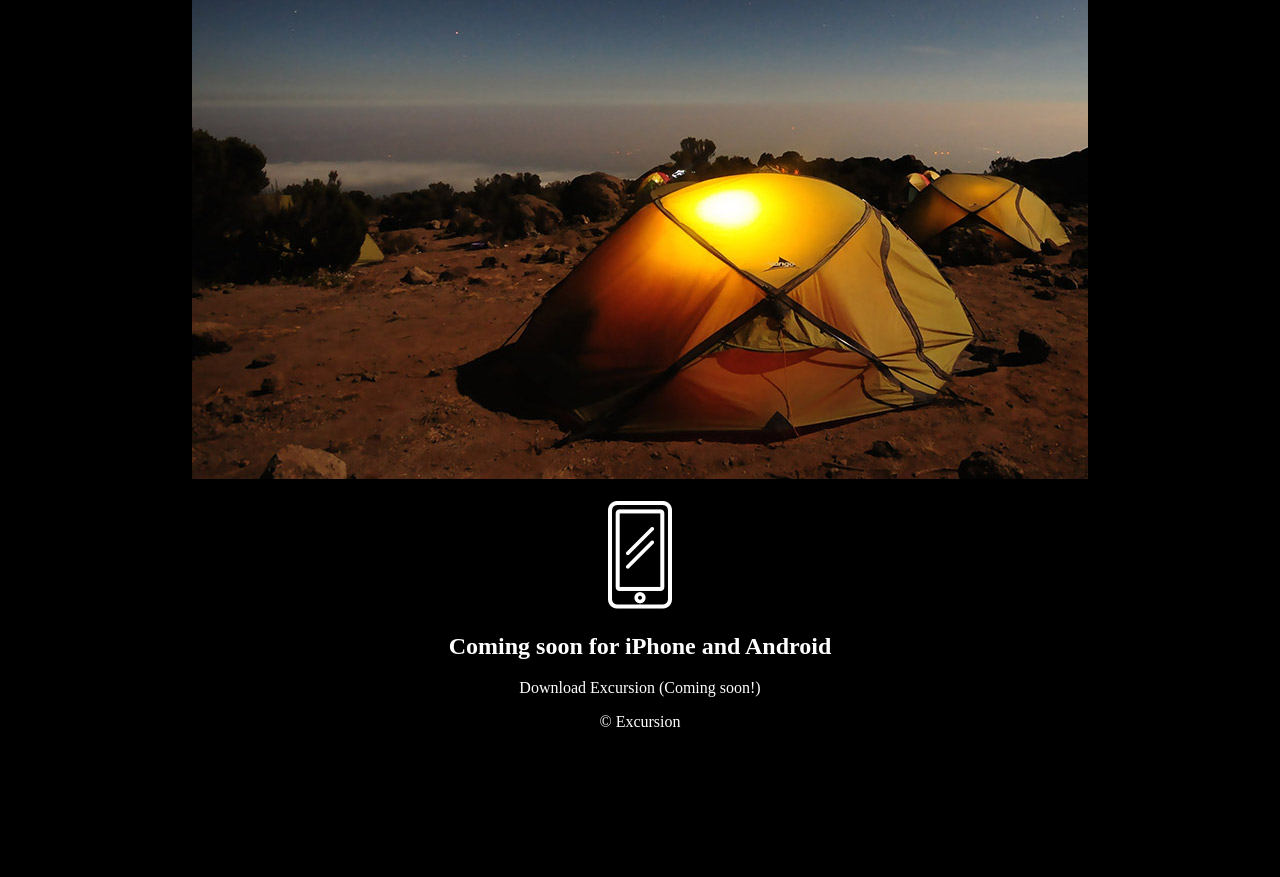
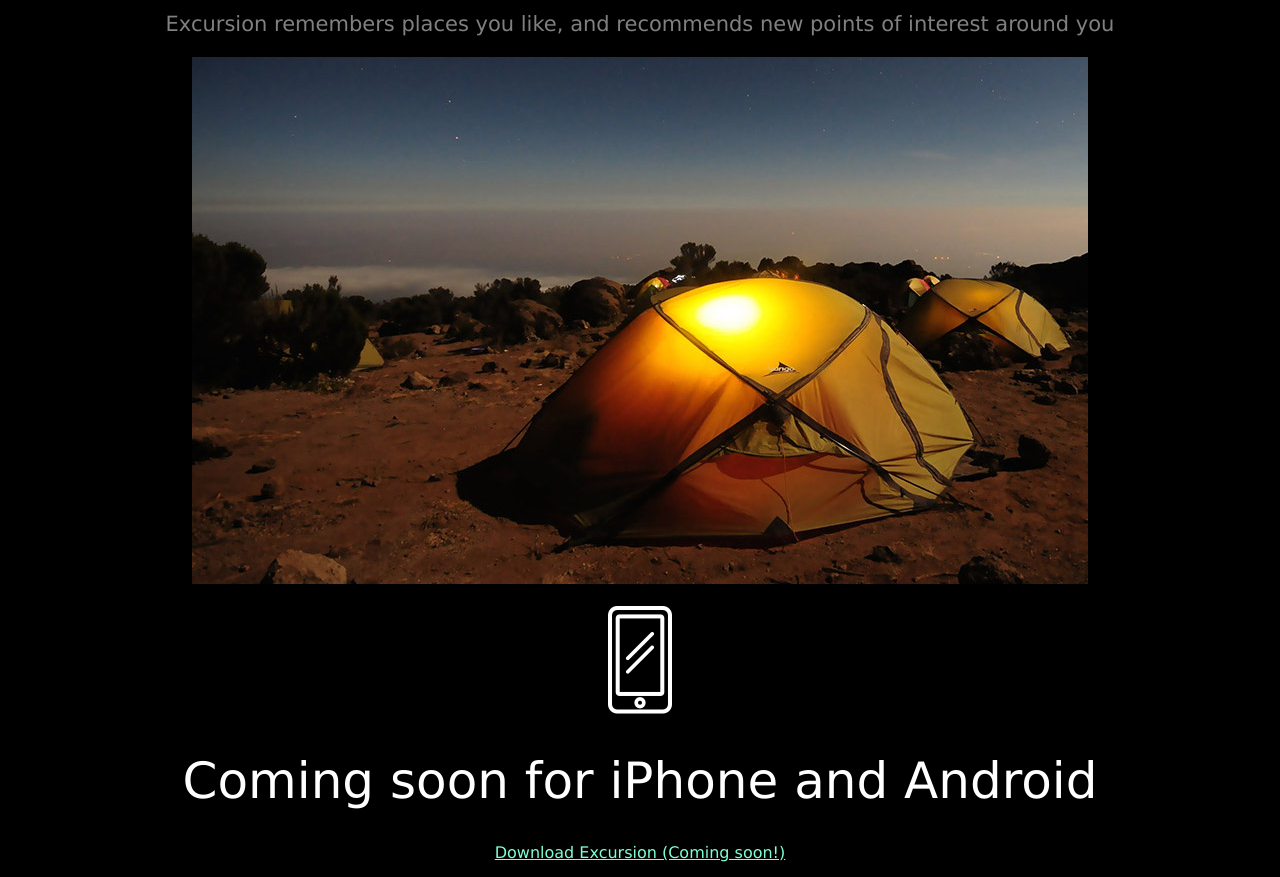
Before and after one commit to df5114117/excursion, a plain HTML site: page index.html in a window 1280 px wide. Shown: the part 427-1304 px from the top of the page. Before the commit the page ends 1174 px from the top, so only its background shows below. Drawn offline with Linux system fonts and the light colour scheme.

Commit message:
Finished

```diff
--- a/index.html
+++ b/index.html
@@ -8,16 +8,16 @@
   <body>
     <h1>Discover the places in the world around you</h1>
     <p class = 'download'>Download Excursion (Coming soon!)</p>
-    <h1>Your personal travel guide</h1>
-    <h2>Excursion remembers places you like, and recommends new points of
-        interest around you</h2>
     <video src="./resources/excursion.mp4" autoplay muted loop></video>
     <br>
+    <h1>Your personal travel guide</h1>
+    <p>Excursion remembers places you like, and recommends new points of
+        interest around you</p>
     <img src="./resources/camp.jpg" alt="Picture of Camp">
     <br> <br>
     <img src="./resources/phone.png" alt="Picture of Phone">
-    <h2>Coming soon for iPhone and Android</h2>
+    <h1>Coming soon for iPhone and Android</h1>
         <p class = 'download'>Download Excursion (Coming soon!)</p>
-        <p> &copy Excursion </p>
+        <p id = "copyright"> &copy Excursion </p>
   </body>
 </html>
--- a/resources/css/style.css
+++ b/resources/css/style.css
@@ -1,5 +1,27 @@
-*{
+* {
   background-color: black;
   text-align: center;
   color: white;
 }
+
+h1 {
+  font-family: Verdana;
+  font-weight: normal;
+  font-size: 50px;
+}
+
+.download{
+  font-size: 16px;
+  color: Aquamarine;
+  text-decoration: underline;
+}
+
+h2, p{
+  font-size: 21px;
+  font-family: Verdana;
+  color: Gray;
+}
+
+#copyright{
+  text-align: right;
+}
```
Also changed, not shown: excursion.png (added), excursion_redline.png (added).
